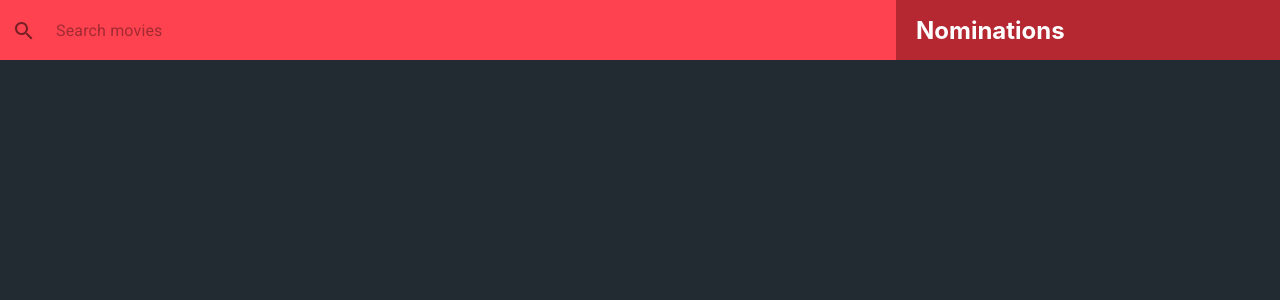
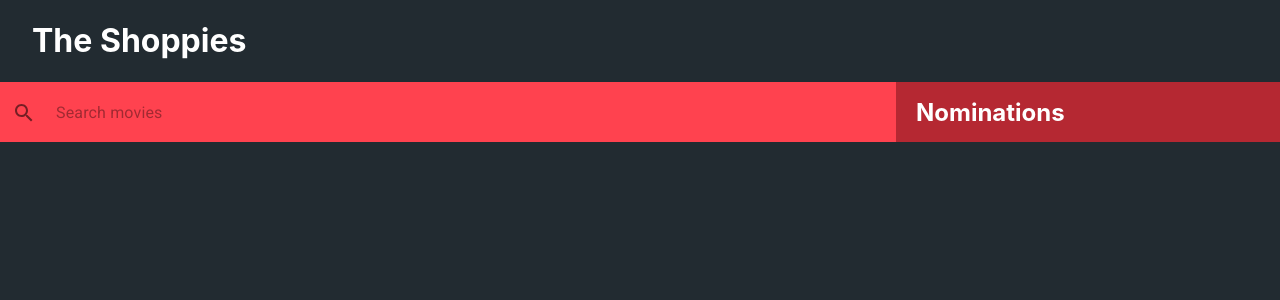
Before and after one commit to kangxi11/Shoppies-2021, a React (Create React App) app: page / in a window 1280 px wide. Shown: the top 300 px of the page. Built offline with nearby package versions, Linux system fonts and the light colour scheme.

Commit message:
added title

```diff
--- a/src/App.js
+++ b/src/App.js
@@ -94,6 +94,8 @@ class App extends Component {
     }
 
     return (
+      <div>
+        <h1 className={styles.Title}>The Shoppies</h1>
         <div className={styles.App}>
           <div className={styles.Search}>
             <SearchBar
@@ -118,6 +120,7 @@ class App extends Component {
             />
           </div>
         </div>
+      </div>
     );
   }
 }
--- a/src/App.module.css
+++ b/src/App.module.css
@@ -28,3 +28,9 @@
   text-align: center;
   color: #8CAFC6;
 }
+
+.Title {
+  color: white;
+  font-weight: bold;
+  margin-left: 2rem;
+}
```
Also changed, not shown: 1 other file (tests, documents, lock files or other folders). Lines whose indentation alone changed are shown as unchanged.
